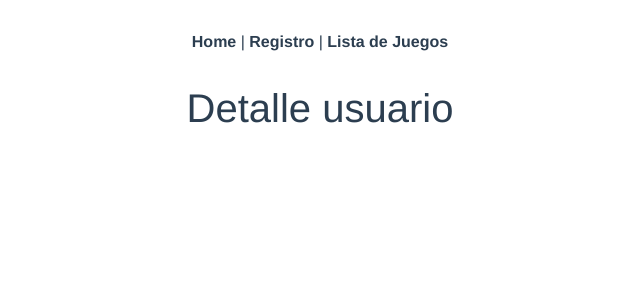
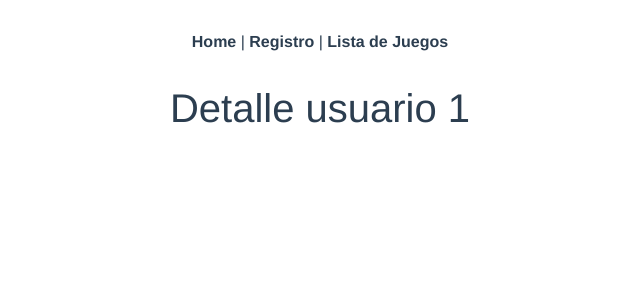
Before and after one commit to lazaro-programacion/play-games-vue, a Vue app: page /usuario/1 in a window 1280 px wide. Shown: the top 300 px of the page, without its empty margins (320-960 px from the left). Built offline with nearby package versions, Linux system fonts and the light colour scheme.

Commit message:
moficicacion usuario

```diff
--- a/src/views/Usuario.vue
+++ b/src/views/Usuario.vue
@@ -1,9 +1,14 @@
 <template>
-  <h1>Detalle usuario</h1>
+  <h1>Detalle usuario {{$route.params.id}}</h1>
 </template>
 
 <script>
 export default {
+    data() {
+        return {
+
+        }
+    },
 
 }
 </script>
```
